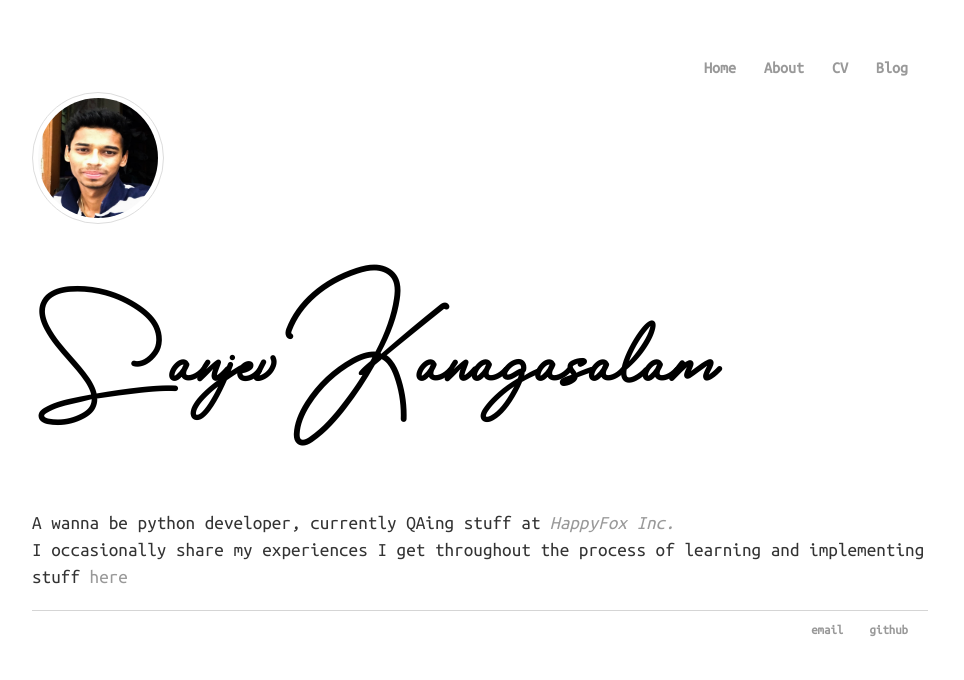
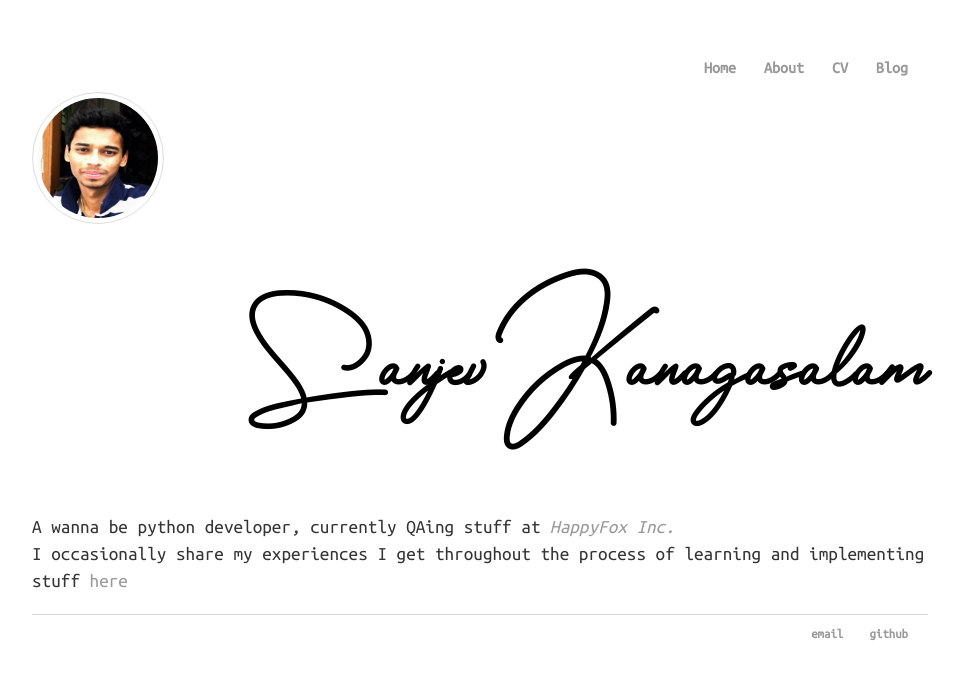
Before and after one commit to sanjevk/portfolio, a Jekyll site: the page built from index.html, in a window 1280 px wide. Shown: the top 680 px of the page, without its empty margins (160-1124 px from the left). Built offline with Jekyll 4.4.1, drawn with Linux system fonts in a browser that asks for light colours.

Commit message:
Update main.css

```diff
--- a/css/main.css
+++ b/css/main.css
@@ -47,7 +47,8 @@ a:hover {
   border-radius: 4px;
   padding: 5px;
   width: 120px;
-  vertical-align: middle;
+  margin-left: auto;
+  margin-right: auto;
   height: 120px;
   border-radius: 50%;
 }
@@ -59,6 +60,7 @@ a:hover {
 h1.my_name {
     font-family: 'custom';
     font-size: 4em;
+    text-align: right;
 }
 
 h1 {
```
